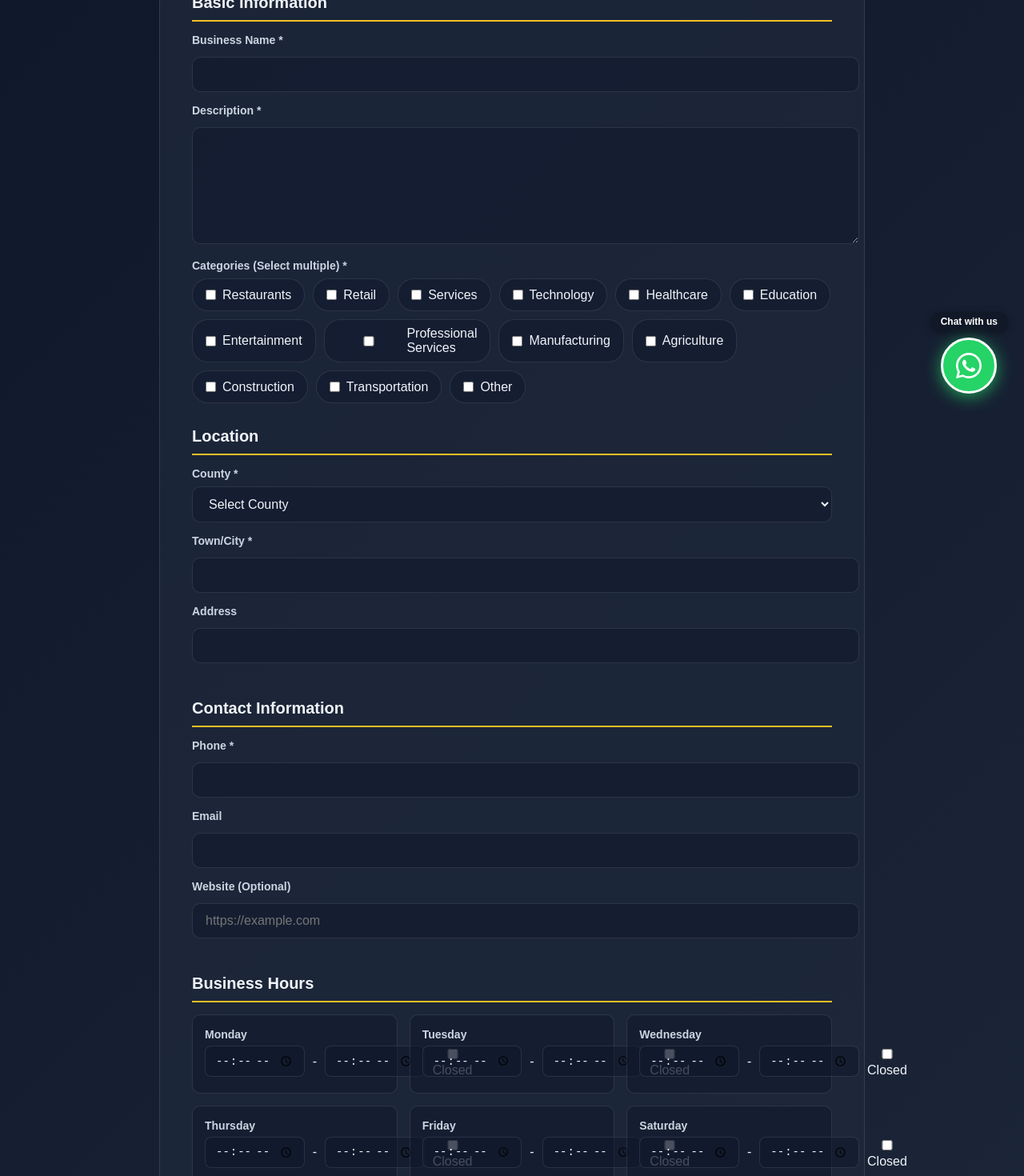
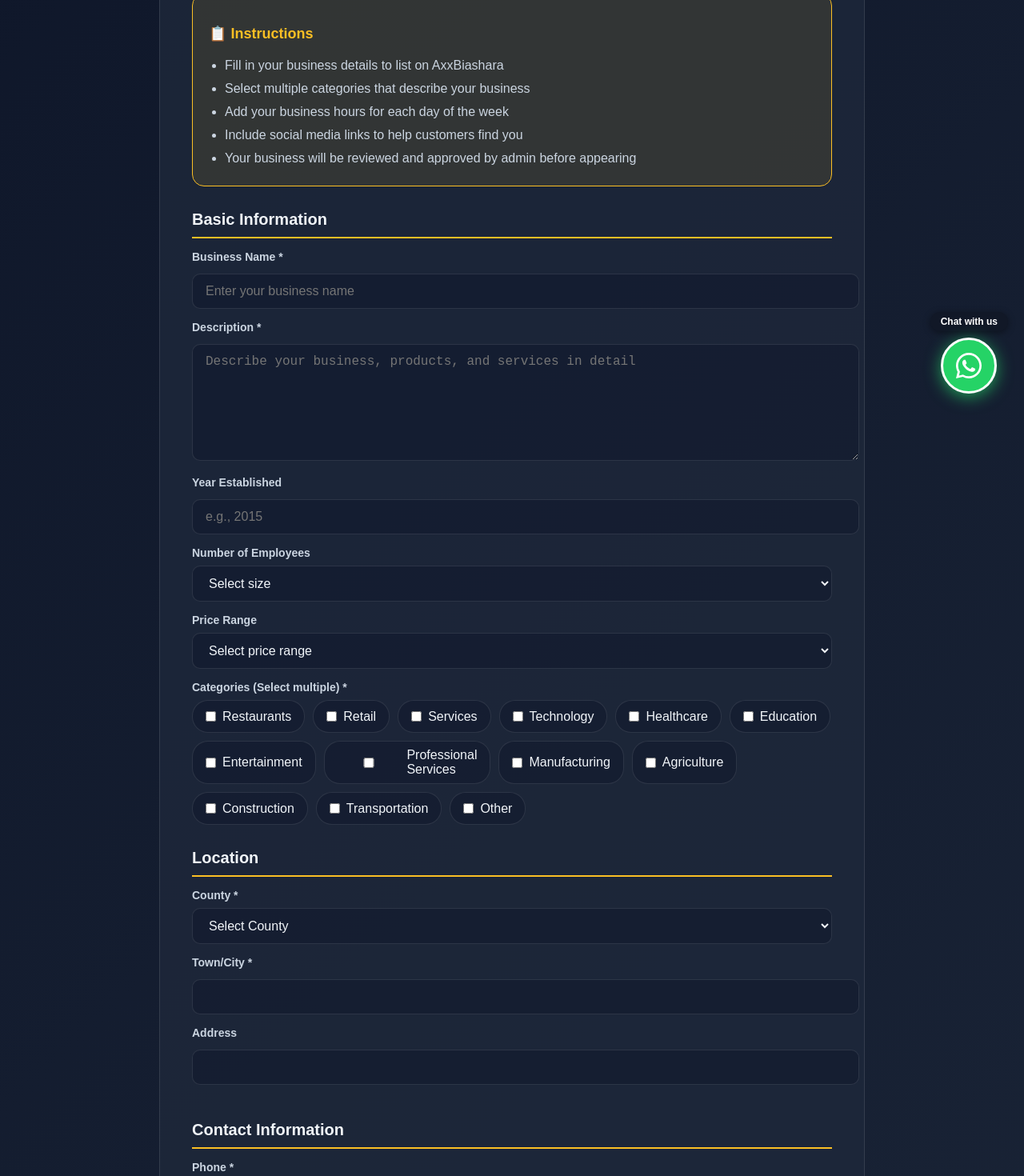
Before and after one commit to richard254120/axx-spaces-frontend, a React (Vite) app: page /business/create in a window 1280 px wide. Shown: the part 280-1750 px from the top of the page at 80% size. Built offline with nearby package versions, Linux system fonts and the light colour scheme.

Commit message:
Force update

```diff
--- a/src/pages/BusinessForm.jsx
+++ b/src/pages/BusinessForm.jsx
@@ -130,32 +130,54 @@ const styles = {
     borderRadius: "10px",
     marginBottom: "20px",
   },
+  instructions: {
+    background: "rgba(251, 191, 36, 0.1)",
+    border: "1px solid #fbbf24",
+    borderRadius: "15px",
+    padding: "20px",
+    marginBottom: "30px",
+  },
+  instructionsTitle: {
+    fontSize: "18px",
+    fontWeight: 700,
+    color: "#fbbf24",
+    marginBottom: "15px",
+  },
+  instructionsList: {
+    margin: 0,
+    paddingLeft: "20px",
+    color: "#cbd5e1",
+    lineHeight: "1.8",
+  },
   hoursGrid: {
     display: "grid",
-    gridTemplateColumns: "repeat(auto-fit, minmax(200px, 1fr))",
-    gap: "15px",
-    marginBottom: "15px",
+    gridTemplateColumns: "repeat(auto-fit, minmax(250px, 1fr))",
+    gap: "20px",
+    marginBottom: "20px",
   },
   hoursItem: {
-    background: "rgba(15, 23, 42, 0.5)",
-    padding: "15px",
-    borderRadius: "10px",
+    background: "rgba(30, 41, 59, 0.8)",
+    padding: "20px",
+    borderRadius: "12px",
     border: "1px solid rgba(255, 255, 255, 0.1)",
   },
   hoursLabel: {
-    fontSize: "14px",
-    fontWeight: 600,
-    color: "#cbd5e1",
-    marginBottom: "10px",
+    fontSize: "16px",
+    fontWeight: 700,
+    color: "#fbbf24",
+    marginBottom: "12px",
+    textTransform: "capitalize",
   },
   hoursInputs: {
     display: "flex",
-    gap: "10px",
+    gap: "12px",
     alignItems: "center",
+    flexWrap: "wrap",
   },
   hoursInput: {
     flex: 1,
-    padding: "8px 12px",
+    minWidth: "120px",
+    padding: "10px 14px",
     background: "rgba(15, 23, 42, 0.5)",
     border: "1px solid rgba(255, 255, 255, 0.1)",
     borderRadius: "8px",
@@ -201,6 +223,9 @@ export default function BusinessForm() {
     name: "",
     description: "",
     categories: [],
+    yearEstablished: "",
+    employeeCount: "",
+    priceRange: "",
     location: {
       county: "",
       town: "",
@@ -311,6 +336,19 @@ export default function BusinessForm() {
           {isEditing ? "Edit Business" : "Create Business"}
         </h1>
 
+        {!isEditing && (
+          <div style={styles.instructions}>
+            <h3 style={styles.instructionsTitle}>📋 Instructions</h3>
+            <ul style={styles.instructionsList}>
+              <li>Fill in your business details to list on AxxBiashara</li>
+              <li>Select multiple categories that describe your business</li>
+              <li>Add your business hours for each day of the week</li>
+              <li>Include social media links to help customers find you</li>
+              <li>Your business will be reviewed and approved by admin before appearing</li>
+            </ul>
+          </div>
+        )}
+
         {error && <div style={styles.error}>{error}</div>}
         {success && <div style={styles.success}>{success}</div>}
 
@@ -323,6 +361,7 @@ export default function BusinessForm() {
             value={formData.name}
             onChange={(e) => setFormData({ ...formData, name: e.target.value })}
             required
+            placeholder="Enter your business name"
           />
 
           <label style={styles.label}>Description *</label>
@@ -331,7 +370,46 @@ export default function BusinessForm() {
             value={formData.description}
             onChange={(e) => setFormData({ ...formData, description: e.target.value })}
             required
+            placeholder="Describe your business, products, and services in detail"
           />
+
+          <label style={styles.label}>Year Established</label>
+          <input
+            type="number"
+            style={styles.input}
+            value={formData.yearEstablished || ""}
+            onChange={(e) => setFormData({ ...formData, yearEstablished: e.target.value })}
+            placeholder="e.g., 2015"
+            min="1900"
+            max={new Date().getFullYear()}
+          />
+
+          <label style={styles.label}>Number of Employees</label>
+          <select
+            style={styles.select}
+            value={formData.employeeCount || ""}
+            onChange={(e) => setFormData({ ...formData, employeeCount: e.target.value })}
+          >
+            <option value="">Select size</option>
+            <option value="1-10">1-10 employees</option>
+            <option value="11-50">11-50 employees</option>
+            <option value="51-200">51-200 employees</option>
+            <option value="201-500">201-500 employees</option>
+            <option value="500+">500+ employees</option>
+          </select>
+
+          <label style={styles.label}>Price Range</label>
+          <select
+            style={styles.select}
+            value={formData.priceRange || ""}
+            onChange={(e) => setFormData({ ...formData, priceRange: e.target.value })}
+          >
+            <option value="">Select price range</option>
+            <option value="$">$ - Budget friendly</option>
+            <option value="$$">$$ - Moderate</option>
+            <option value="$$$">$$$ - Expensive</option>
+            <option value="$$$$">$$$$ - Premium</option>
+          </select>
 
           <label style={styles.label}>Categories (Select multiple) *</label>
           <div style={styles.checkboxGroup}>
```
